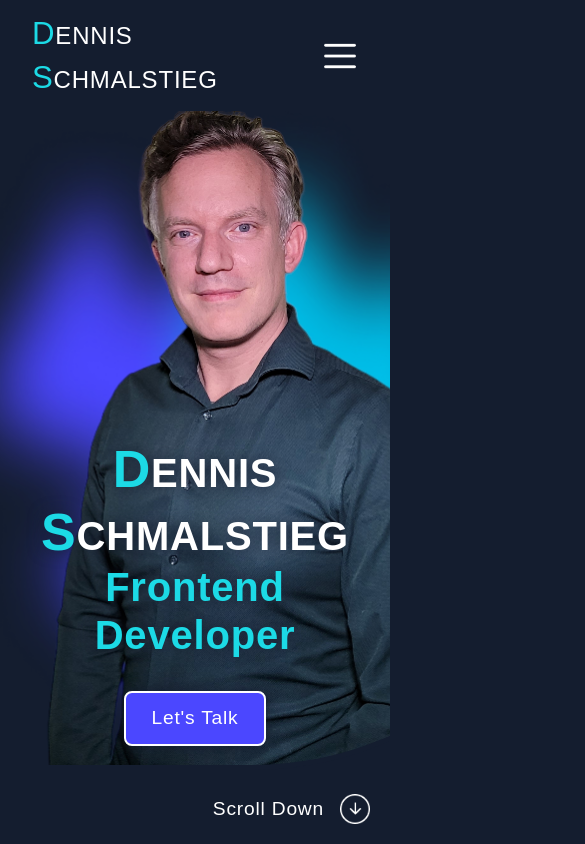
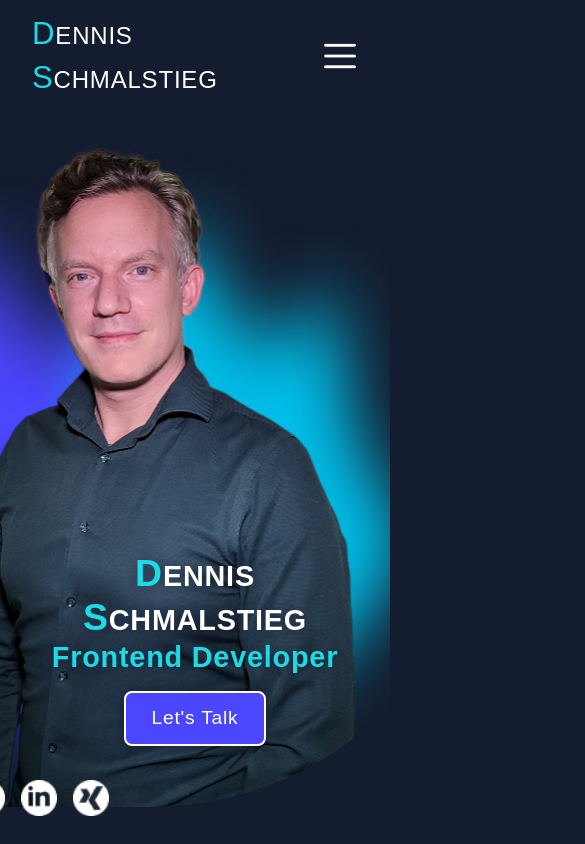
Before and after one commit to felianfilian/portfolio, an Angular app: page /#/ in a window 390 px wide. Shown: the top 844 px of the page, 585 px wide, since content can reach past the window. Built offline with nearby package versions, Linux system fonts and the light colour scheme.

Commit message:
custom scrollbar

```diff
--- a/src/app/section01-hero/section01-hero.component.html
+++ b/src/app/section01-hero/section01-hero.component.html
@@ -42,8 +42,8 @@
       </a>
     </div>
     <div class="scroll-info">
-      <span *ngIf="gs.lang == 'eng'">Scroll Down</span>
-      <span *ngIf="gs.lang == 'ger'">herunterscollen</span>
+      <span class="scroll-text" *ngIf="gs.lang == 'eng'">Scroll Down</span>
+      <span class="scroll-text" *ngIf="gs.lang == 'ger'">herunterscollen</span>
       <img class="icon-down" src="./assets/buttons/down_white.png" alt="" />
     </div>
   </div>
--- a/src/app/section01-hero/section01-hero.component.scss
+++ b/src/app/section01-hero/section01-hero.component.scss
@@ -5,7 +5,7 @@
   display: flex;
   justify-content: center;
 
-  height: 90vh;
+  height: 90dvh;
 
   padding-top: 10vh;
 }
@@ -113,7 +113,28 @@
 }
 
 @media (max-width: 450px) {
+  h2 {
+    font-size: 1.8rem;
+  }
+
+  .img-profile {
+    margin-top: 5vh;
+  }
+
   .social-buttons {
+    width: 100%;
+    img {
+      width: 36px;
+      height: 36px;
+    }
+  }
+
+  .scroll-text {
     display: none;
   }
+
+  .icon-down {
+    width: 36px;
+    height: 36px;
+  }
 }
--- a/src/styles.scss
+++ b/src/styles.scss
@@ -216,17 +216,31 @@ section {
   height: 4px;
 }
 
-@media (max-width: 992px) {
-  .content-width {
-    width: 100%;
-    max-width: 928px;
-  }
+// custom scrollbar for mozilla
+* {
+  scrollbar-color: $color02 $color01;
+  scrollbar-width: bold;
+}
+
+// custom scrollbar for all other browsers
+::-webkit-scrollbar {
+  width: 20px;
+}
+::-webkit-scrollbar-track {
+  background-color: $color01;
+}
+::-webkit-scrollbar-thumb {
+  background-color: $color02;
 }
 
 @media (max-width: 576px) {
   .text-block {
     justify-content: center;
     text-align: center;
+  }
+
+  .my-32 {
+    margin: 16px 0 32px 0;
   }
 
   .width-20p {
```
